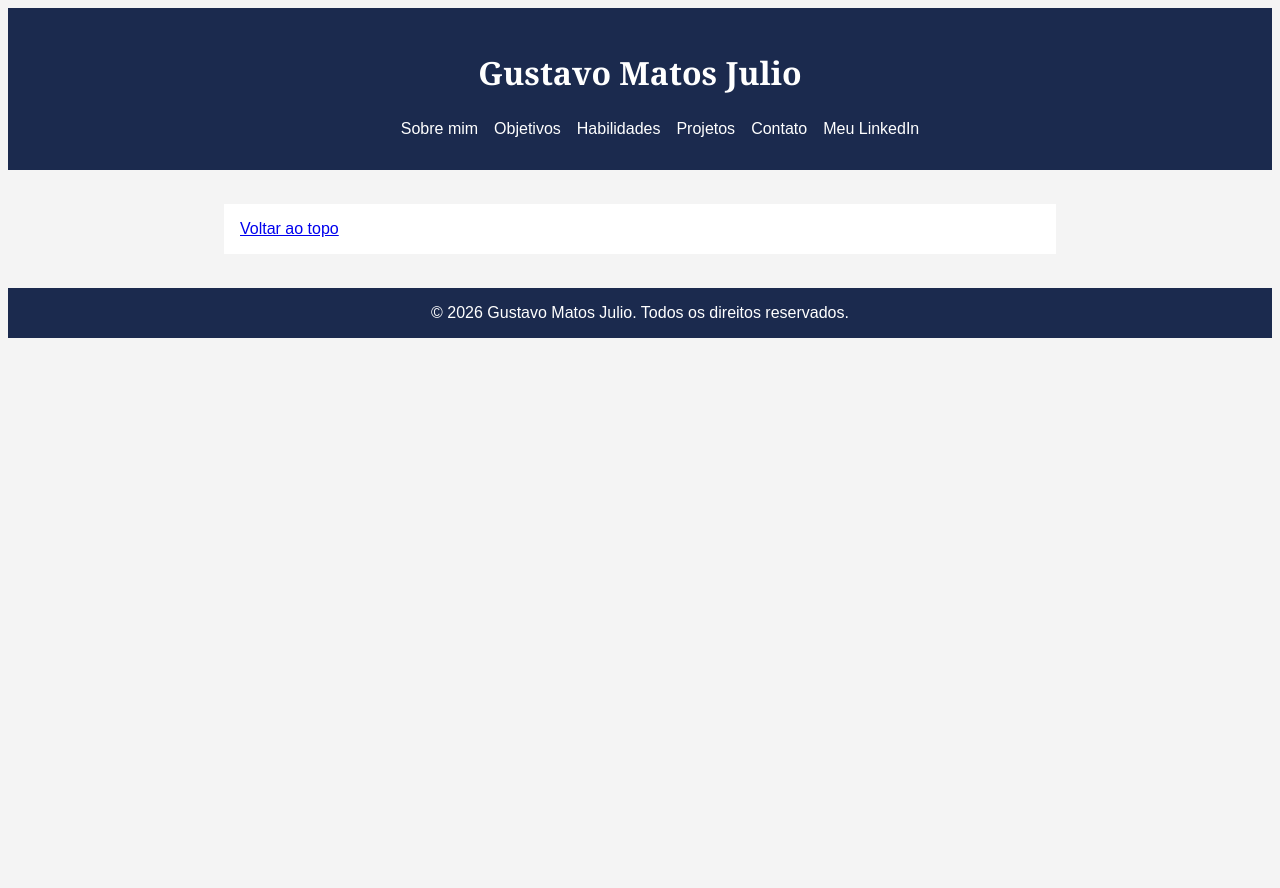
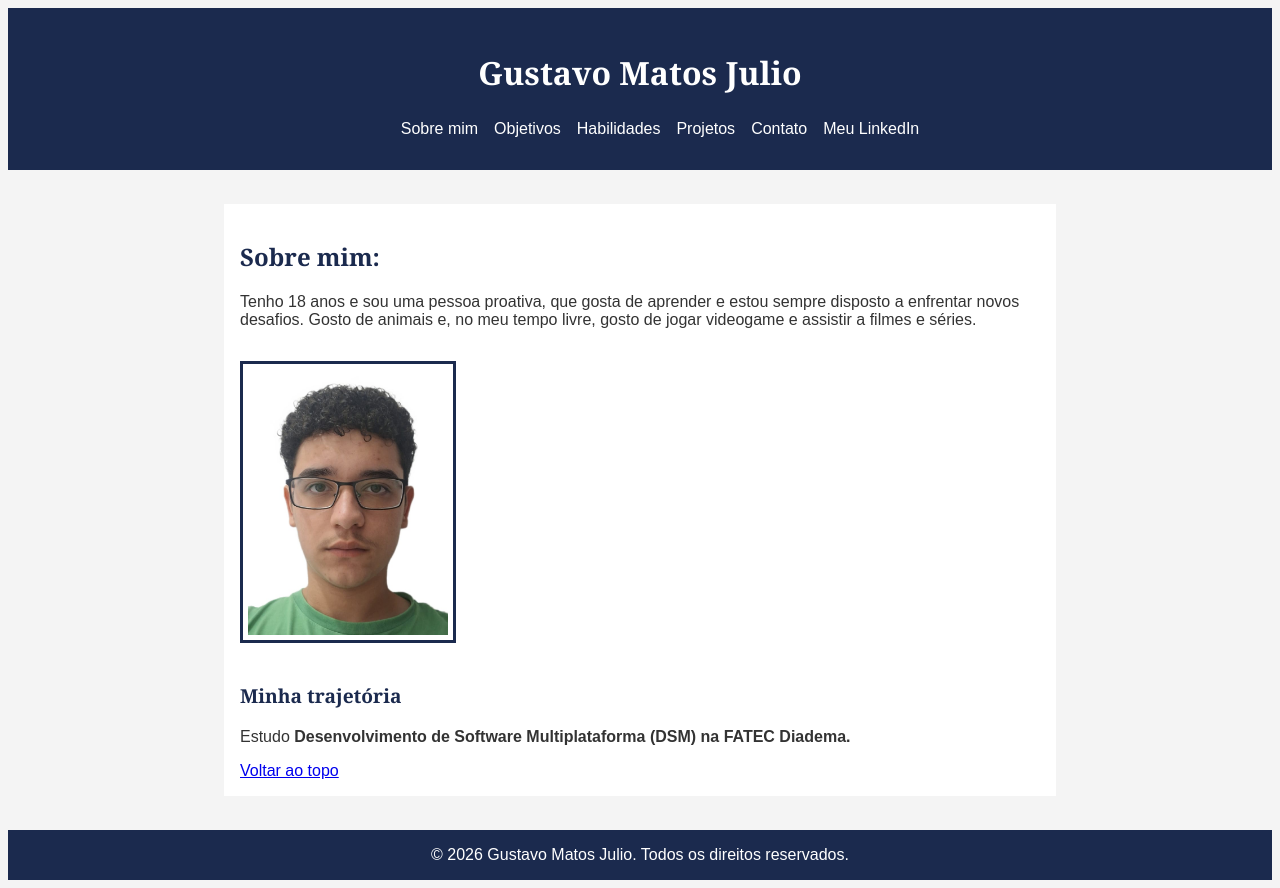
Before and after one commit to gustavom-julio/portfolio-gustavo-matos, a plain HTML site: page index.html in a window 1280 px wide. Before the commit the page ends 800 px from the top, so only its background shows below. Drawn offline with Linux system fonts and the light colour scheme.

```diff
--- a/index.html
+++ b/index.html
@@ -32,6 +32,17 @@
 <main> <!--É o conteúdo principal da página-->
 
      <!-- INICIO: sobre, objetivos e habilidades (feature/pagina-inicial) -->
+       <section id="sobre">
+            <h2>Sobre mim:</h2>
+            <p>Tenho 18 anos e sou uma pessoa proativa, que gosta de aprender e estou sempre disposto a enfrentar novos desafios. Gosto de animais e, no meu tempo livre, gosto de jogar videogame e assistir a filmes e séries.</p>
+
+            <img class="foto-perfil" src="img/GMJ3x4.jpg" width="200" height="200"
+                alt="Minha foto neutra em um fundo branco">
+
+            <article> <!--Utilizei article aqui porque representa um conteúdo independente dentro da seção "Sobre mim"-->
+                <h3>Minha trajetória</h3>
+                <p>Estudo <strong>Desenvolvimento de Software Multiplataforma (DSM) na FATEC Diadema.</strong></p>
+            </article>
 
     <!-- INICIO: contato (feature/contato) -->
 
```
Also changed, not shown: img/GMJ3x4.jpg (added).
